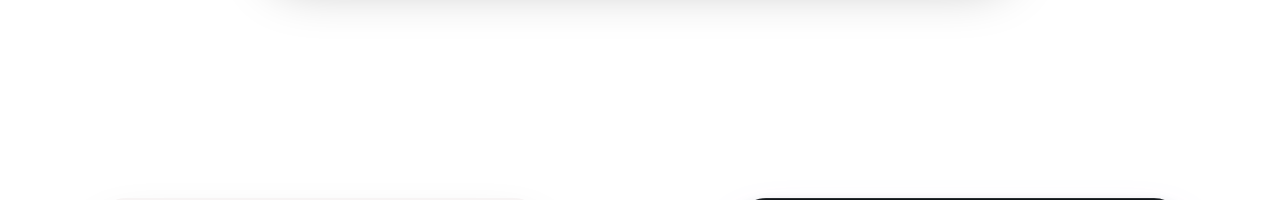
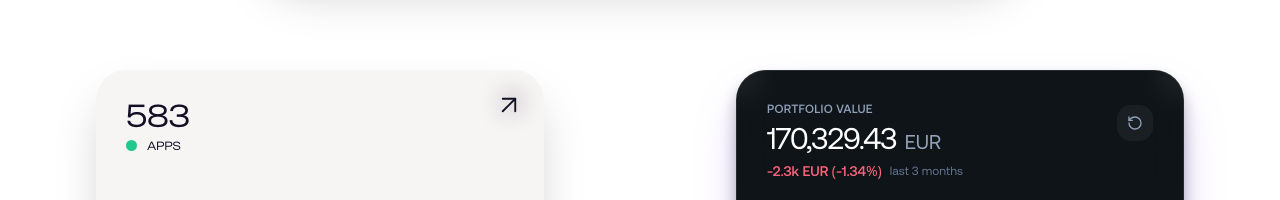
Before and after one commit to h8inc/portfolio, a React (Vite) app: page / in a window 1280 px wide. Shown: the part 808-1008 px from the top of the page. Built offline with nearby package versions, Linux system fonts and the light colour scheme; a web font is replaced by a local one.

Commit message:
Remove section header text above cards for cleaner minimal layout
- Remove 'Interactive Components Showcase' heading
- Remove 'Explore my interaction design skills' subheading
- Direct focus on the cards themselves
- Cleaner, less dull presentation

```diff
--- a/src/App.tsx
+++ b/src/App.tsx
@@ -29,19 +29,9 @@ function App() {
           {/* Main Profile Section */}
           <ProfileWidget />
 
-          {/* Interactive Showcases Section - NOW BEFORE LOGOS */}
-          <div className="w-full  py-12 sm:py-16 px-4">
+          {/* Cards Section */}
+          <div className="w-full py-12 sm:py-16 px-4">
             <div className="max-w-7xl mx-auto">
-              {/* Section Header */}
-              <div className="text-center mb-8 sm:mb-12">
-                <h2 className="text-2xl sm:text-3xl lg:text-4xl font-bold text-white mb-3" style={{ fontFamily: 'Aeonik Extended' }}>
-                  Interactive Components Showcase
-                </h2>
-                <p className="text-base sm:text-lg lg:text-xl text-white/80" style={{ fontFamily: 'Aeonik' }}>
-                  Explore my interaction design skills through these examples
-                </p>
-              </div>
-
               {/* Both Components Side by Side */}
               <div className="grid grid-cols-1 lg:grid-cols-2 gap-6 sm:gap-8 items-start">
                 {/* Apps Analytics Card Section */}
```
